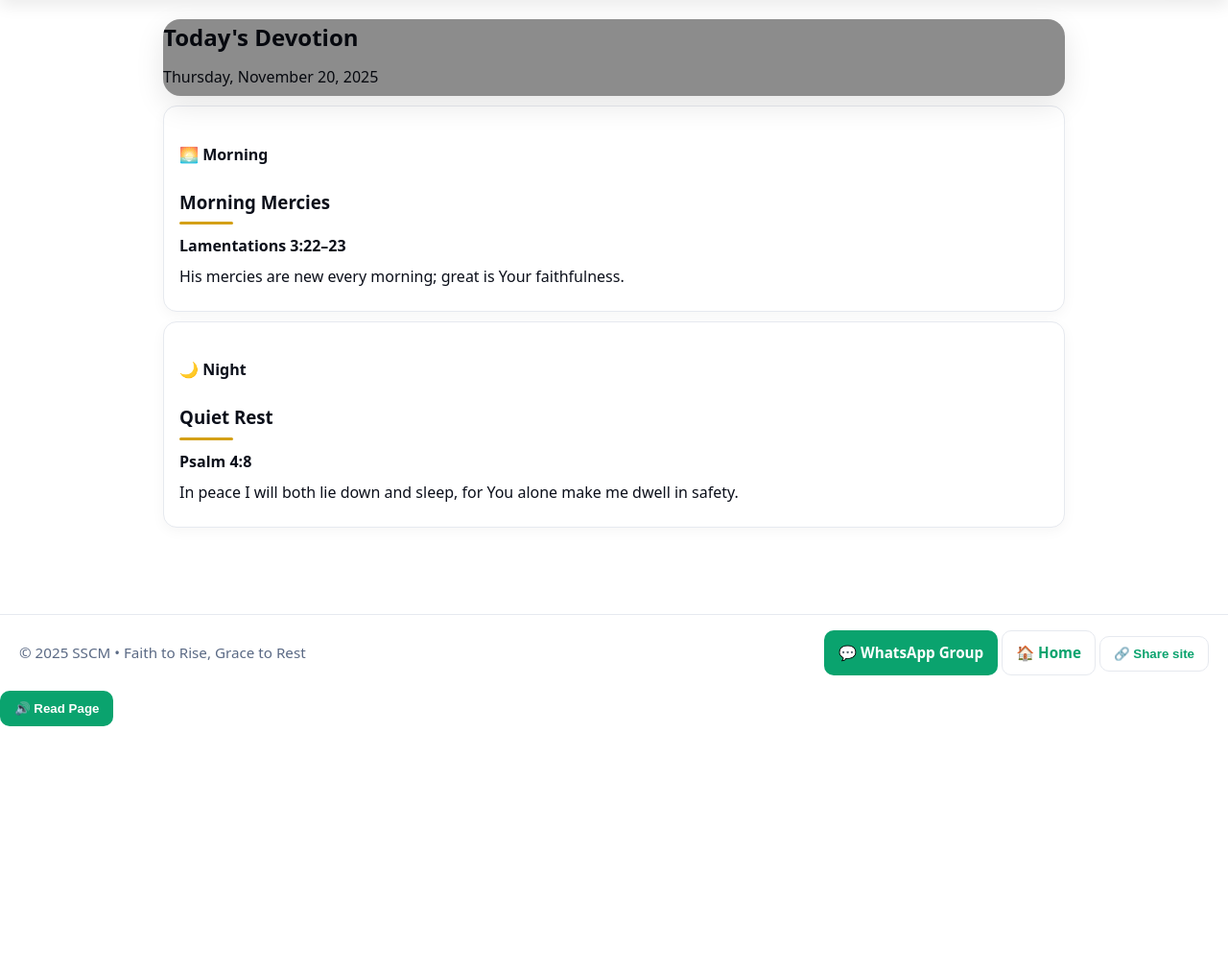
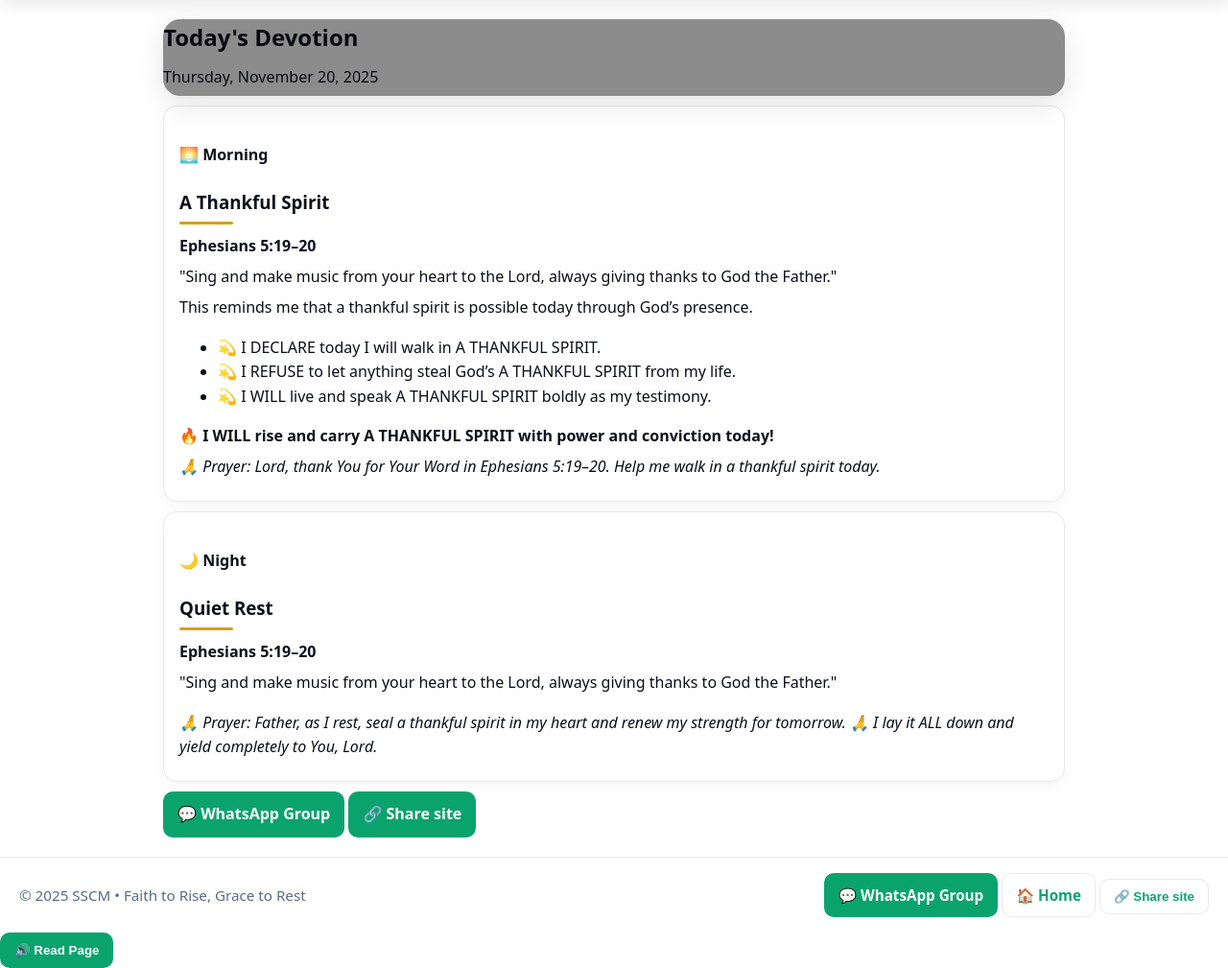
Before and after one commit to SCWB2024/SilentSoulConnectMinistry, a Flask app: page /today in a window 1280 px wide. Shown: the part 95-1104 px from the top of the page at 96% size. Before the commit the page ends 852 px from the top, so only its background shows below. Run offline with Flask 3, Linux system fonts and the light colour scheme.

Commit message:
Fix Today page: load devotions folder, improve JSON loading, restore home route

```diff
--- a/app.py
+++ b/app.py
@@ -1,45 +1,44 @@
 # app.py — SoulStart Devotion (HTTP dev, upgraded study routes) — v13 Full
-# -------------------------------------------------------------------------
-# - HTTP dev (no forced HTTPS)
-# - Auto-open browser on start
-# - CSP relaxed in dev; strict in prod with per-request nonces
-# - CSRF, rate limits, rotating logs
-# - WhatsApp subprocess uses current interpreter
-# - FIX: removed placeholder render_template lines in home()
-# - FIX: clean /study routes (index + detail) + alias endpoint for templates
-# - NEW: template auto-reload + no-cache headers in dev
+from __future__ import annotations
 
-from __future__ import annotations
 import os
-import sys
 import json
 import secrets
 import logging
-import subprocess
 import webbrowser
 from threading import Timer
-from datetime import datetime, date, time
+from datetime import datetime, date
 from pathlib import Path
-from typing import List, Dict
-
 
 from dotenv import load_dotenv  # pyright: ignore[reportMissingImports]
 from flask import (  # pyright: ignore[reportMissingImports]
     Flask, request, session, render_template, redirect,
     url_for, jsonify, send_from_directory, g, flash, abort
 )
+from functools import wraps
 from flask_wtf import CSRFProtect  # pyright: ignore[reportMissingImports]
 from flask_limiter import Limiter  # pyright: ignore[reportMissingImports]
 from flask_limiter.util import get_remote_address  # pyright: ignore[reportMissingImports]
-from flask_talisman import Talisman
 try:
-    from flask_talisman import Talisman
-except Exception:  # keep app usable if talisman isn't available locally
-    Talisman = None  # type: ignore# pyright: ignore[reportMissingImports]
+    from flask_talisman import Talisman  # pyright: ignore[reportMissingImports]
+except Exception:
+    Talisman = None  # type: ignore
+
 from logging.handlers import RotatingFileHandler
+
 
 def is_authed() -> bool:
     return bool(session.get("authed"))
+
+def require_auth(f):
+    """Redirect to login if session is not authed."""
+    @wraps(f)
+    def wrapper(*args, **kwargs):
+        if not is_authed():
+            return redirect(url_for("login"))
+        return f(*args, **kwargs)
+    return wrapper
+
 APP_VERSION = "v13"
 
 # =============================================================================
@@ -52,20 +51,21 @@ DEVOTIONS_ROOT = Path(os.environ.get("DEVOTIONS_ROOT", str(BASE_DIR / "devotions
 
 load_dotenv(BASE_DIR / ".env")
 
-ENV       = os.getenv("APP_ENV", os.getenv("FLASK_ENV", "development")).lower()
-IS_PROD   = ENV == "production"
-IS_HTTPS  = os.environ.get("FORCE_HTTPS", "0") in ("1", "true", "True")
-JOIN_URL  = os.environ.get("JOIN_URL", "https://chat.whatsapp.com/CdkN2V0h8vCDg2AP4saYfG")
-SITE_THEME= os.environ.get("SITE_THEME", "Faith to Rise, Grace to Rest")
+ENV         = os.getenv("APP_ENV", os.getenv("FLASK_ENV", "development")).lower()
+IS_PROD     = ENV == "production"
+IS_HTTPS    = os.environ.get("FORCE_HTTPS", "0") in ("1", "true", "True")
+JOIN_URL    = os.environ.get("JOIN_URL", "https://chat.whatsapp.com/CdkN2V0h8vCDg2AP4saYfG")
+WHATSAPP_GROUP_LINK = "https://chat.whatsapp.com/CdkN2V0h8vCDg2AP4saYfG"
+SITE_THEME  = os.environ.get("SITE_THEME", "Faith to Rise, Grace to Rest")
 PAYPAL_LINK = os.environ.get("PAYPAL_LINK", "")
-ADMIN_PASS= os.environ.get("ADMIN_PASSWORD", "set-a-strong-password")
-SITE_URL  = os.environ.get("SITE_URL", "http://127.0.0.1:5000")
-PORT      = int(os.environ.get("PORT", "5000"))
-AUTO_OPEN = os.environ.get("AUTO_OPEN", "1") in ("1", "true", "True")
-HOST      = os.environ.get("HOST", "127.0.0.1")
+ADMIN_PASS  = os.environ.get("ADMIN_PASSWORD", "set-a-strong-password")
+SITE_URL    = os.environ.get("SITE_URL", "http://127.0.0.1:5000")
+PORT        = int(os.environ.get("PORT", "5000"))
+AUTO_OPEN   = os.environ.get("AUTO_OPEN", "1") in ("1", "true", "True")
+HOST        = os.environ.get("HOST", "127.0.0.1")
 
 # =============================================================================
-# App init
+# App init (single Flask app)
 # =============================================================================
 app = Flask(
     __name__,
@@ -81,12 +81,15 @@ app.config.update(
     SESSION_COOKIE_SAMESITE="Lax",
 )
 
-# Content Security Policy (enough to allow your CSS/inline and images)
+
+# -----------------------------------------------------------------------------
+# Security & middleware
+# -----------------------------------------------------------------------------
 if Talisman:
     csp = {
         "default-src": ["'self'"],
         "style-src":   ["'self'", "'unsafe-inline'"],
-        "script-src":  ["'self'", "'unsafe-inline'"],  # switch to nonces later if you prefer
+        "script-src":  ["'self'", "'unsafe-inline'"],
         "img-src":     ["'self'", "data:"],
         "connect-src": ["'self'"],
     }
@@ -97,16 +100,19 @@ if Talisman:
         force_https=IS_PROD or IS_HTTPS,
     )
 
-# CSRF + Rate limits
 csrf = CSRFProtect(app)
 limiter = Limiter(key_func=get_remote_address, app=app, default_limits=["200/day", "50/hour"])
 
+# -----------------------------------------------------------------------------
 # Logging
+# -----------------------------------------------------------------------------
 logs_dir = BASE_DIR / "logs"
 logs_dir.mkdir(parents=True, exist_ok=True)
 handler = RotatingFileHandler(logs_dir / "app.log", maxBytes=1_000_000, backupCount=5)
 handler.setLevel(logging.INFO)
-handler.setFormatter(logging.Formatter("%(asctime)s %(levelname)s: %(message)s [%(pathname)s:%(lineno)d]"))
+handler.setFormatter(
+    logging.Formatter("%(asctime)s %(levelname)s: %(message)s [%(pathname)s:%(lineno)d]")
+)
 app.logger.addHandler(handler)
 app.logger.info("App startup — %s", APP_VERSION)
 
@@ -332,51 +338,136 @@ def nav_args(active: str, **extra):
 # =============================================================================
 
 # ---------- Home ----------
-@app.route("/")
+@app.route("/", endpoint="home")
 def home():
-    today = datetime.now().date()
-    # Keep variables your home.html may reference
     return render_template(
         "home.html",
-        title="SoulStart Devotion",
-        today=today,
         theme=SITE_THEME,
         join_url=JOIN_URL,
-        hero_title="Come, all who are thirsty",
-        hero_bg=None,                       # fallback to CSS hero
-        hero_class="hero-ambient-day",
-        page_bg_class="bg-image",
-        page_bg_url=url_for("static", filename="img/hero_day.jpg"),
         active="home",
+        hero_bg=None,
+        hero_class="",
+        hero_title="",
     )
+
+from datetime import datetime, date
+from pathlib import Path
+import json, os
 
 # ---------- Today ----------
 @app.route("/today", endpoint="today")
 def today_view():
-    d = datetime.now().date()
-    # Lightweight placeholders so the template always has keys
+    today = date.today()
+    today_iso = today.isoformat()        # "2025-11-20"
+    month_full = today.strftime("%B")    # "November"
+    month_abbr = today.strftime("%b")    # "Nov"
+
+    # 🔹 SAFE FALLBACKS (never show an empty card)
     morning = {
         "title": "Morning Mercies",
         "verse_ref": "Lamentations 3:22–23",
+        "verse_text": "His mercies are new every morning; great is Your faithfulness.",
+        "encouragement_intro": "",
+        "point1": "",
+        "point2": "",
+        "point3": "",
+        "closing": "",
+        "prayer": "",
         "body": "His mercies are new every morning; great is Your faithfulness.",
     }
+
     night = {
         "title": "Quiet Rest",
         "verse_ref": "Psalm 4:8",
+        "verse_text": "In peace I will both lie down and sleep, for You alone make me dwell in safety.",
+        "encouragement_intro": "",
+        "point1": "",
+        "point2": "",
+        "point3": "",
+        "closing": "",
+        "prayer": "",
         "body": "In peace I will both lie down and sleep, for You alone make me dwell in safety.",
     }
+
+    # ---------- LOAD FROM devotions/<Month>/SoulStart_Sunrise_XXX.json ----------
+    root = Path(app.root_path)
+    devo_dir = root / "devotions" / month_full
+
+    sunrise_file = devo_dir / f"SoulStart_Sunrise_{month_abbr}.json"
+    sunset_file = devo_dir / f"SoulStart_Sunset_{month_abbr}.json"
+
+    def load_for_today(path: Path):
+        """Return the entry for today's date from a JSON file, or None."""
+        if not path.exists():
+            return None
+        try:
+            with path.open("r", encoding="utf-8") as f:
+                data = json.load(f)
+        except Exception as e:
+            app.logger.exception("Error reading %s: %s", path, e)
+            return None
+
+        # file can be list or single dict
+        if isinstance(data, list):
+            for item in data:
+                if isinstance(item, dict) and item.get("date") == today_iso:
+                    return item
+        elif isinstance(data, dict):
+            # either one devotion per file, or grouped by date
+            if data.get("date") == today_iso:
+                return data
+            if today_iso in data and isinstance(data[today_iso], dict):
+                return data[today_iso]
+        return None
+
+    sunrise = load_for_today(sunrise_file)
+    sunset = load_for_today(sunset_file)
+
+    if sunrise:
+        tmp = morning.copy()
+        tmp.update(sunrise)
+        morning = tmp
+
+    if sunset:
+        tmp = night.copy()
+        tmp.update(sunset)
+        night = tmp
+
+    # ---------- Build WhatsApp share text from MORNING ----------
+    date_str = today.strftime("%A, %B %d, %Y")
+    whatsapp_share_text = ""
+    if morning:
+        lines = [
+            f"🌅 SoulStart Sunrise – {date_str}",
+            "",
+            f"Theme {morning.get('title', '')}",
+            f"📖 Scripture: {morning.get('verse_ref', '')}-- "
+            f"\"{(morning.get('verse_text') or '').strip()}\"",
+            "",
+            (morning.get("encouragement_intro") or "").strip(),
+            "",
+            (morning.get("point1") or "").strip(),
+            (morning.get("point2") or "").strip(),
+            (morning.get("point3") or "").strip(),
+            (morning.get("closing") or "").strip(),
+            "",
+            f"🙏 Prayer:  {(morning.get('prayer') or '').strip()}",
+            "",
+            f"🔗 Share Us:  {WHATSAPP_GROUP_LINK}",
+        ]
+        whatsapp_share_text = "\n".join([l for l in lines if l])
+
     return render_template(
         "today.html",
-        today=d,
+        today=today,
         morning=morning,
         night=night,
+        whatsapp_share_text=whatsapp_share_text,
+        whatsapp_group_link=WHATSAPP_GROUP_LINK,
         theme=SITE_THEME,
-        join_url=JOIN_URL,
-        hero_bg=None,
-        hero_class="hero-ambient-day",
-        page_bg_class="",
         active="today",
     )
+
 
 # ---------- Verses ----------
 def _safe_static(filename: str) -> str | None:
@@ -500,10 +591,47 @@ def logout():
     return redirect(url_for("home"))
 
 @app.route("/admin")
+@require_auth
 def admin():
-    if not is_authed():
-        return redirect(url_for("login"))
-    return render_template("admin.html", theme=SITE_THEME, join_url=JOIN_URL, active="admin")
+    return render_template(
+        "admin.html",
+        theme=SITE_THEME,
+        join_url=JOIN_URL,
+        active="admin",
+        today_str=date.today().isoformat(),
+    )
+
+
+@app.route("/admin/whatsapp/send", methods=["POST"])
+@require_auth
+def admin_whatsapp_send():
+    form = request.form
+
+    payload = {
+        "date": form.get("date"),
+        "mode": form.get("mode"),
+        "chat": form.get("chat") or "Silent SoulConnect",
+        "paste_delay": form.get("paste_delay"),
+        "send": "send" in form,
+        "open_only": "open_only" in form,
+        "dry_run": "dry_run" in form,
+    }
+
+    app.logger.info("Admin WhatsApp request: %s", payload)
+
+    return jsonify({
+        "ok": True,
+        "message": "Admin WhatsApp endpoint stub — no messages actually sent.",
+        "received": payload,
+    })
+
+    app.logger.info("Admin WhatsApp request: %s", payload)
+
+    return jsonify({
+        "ok": True,
+        "message": "Admin WhatsApp endpoint stub — no messages actually sent.",
+        "received": payload,
+    })
 
 # ---------- Favicon ----------
 @app.route("/favicon.ico")
--- a/templates/admin.html
+++ b/templates/admin.html
@@ -49,9 +49,9 @@
 <div class="card admin-card">
   <h3>People</h3>
   <p>
-    <a class="btn soft" href="{{ url_for('admin_requests') }}">📥 Prayer Requests</a>
-    <a class="btn soft" href="{{ url_for('admin_volunteers') }}">👐 Volunteers</a>
-    <a class="btn soft" href="{{ url_for('admin_feedback') }}">💬 Feedback</a>
+    <a class="btn soft" href="{{ url_for('admin') }}">📥 Prayer Requests</a>
+    <a class="btn soft" href="{{ url_for('volunteer') }}">👐 Volunteers</a>
+    <a class="btn soft" href="{{ url_for('feedback_view') }}">📝 Feedback</a>
   </p>
 </div>
 
--- a/templates/today.html
+++ b/templates/today.html
@@ -7,18 +7,107 @@
 </section>
 
 <div class="grid-2">
+
+  <!-- MORNING DEVOTION -->
   <div class="card morning">
     <h4>🌅 Morning</h4>
+
+    {% if morning.title %}
       <h3>{{ morning.title }}</h3>
+    {% endif %}
+
+    {% if morning.verse_ref %}
       <p><b>{{ morning.verse_ref }}</b></p>
+    {% endif %}
+
+    {# new-style content: verse_text / intro / points / closing / prayer #}
+    {% if morning.verse_text or morning.encouragement_intro
+          or morning.point1 or morning.point2 or morning.point3
+          or morning.closing or morning.prayer %}
+
+      {% if morning.verse_text %}
+        <p class="verse-text">"{{ morning.verse_text }}"</p>
+      {% endif %}
+
+      {% if morning.encouragement_intro %}
+        <p>{{ morning.encouragement_intro }}</p>
+      {% endif %}
+
+      <ul class="list-unstyled">
+        {% if morning.point1 %}<li>{{ morning.point1 }}</li>{% endif %}
+        {% if morning.point2 %}<li>{{ morning.point2 }}</li>{% endif %}
+        {% if morning.point3 %}<li>{{ morning.point3 }}</li>{% endif %}
+      </ul>
+
+      {% if morning.closing %}
+        <p><strong>{{ morning.closing }}</strong></p>
+      {% endif %}
+
+      {% if morning.prayer %}
+        <p><em>🙏 Prayer: {{ morning.prayer }}</em></p>
+      {% endif %}
+
+    {# fallback – old style 'body' field #}
+    {% elif morning.body %}
       <p>{{ morning.body }}</p>
+    {% endif %}
   </div>
 
+  <!-- NIGHT DEVOTION -->
   <div class="card night dark">
     <h4>🌙 Night</h4>
+
+    {% if night.title %}
       <h3>{{ night.title }}</h3>
+    {% endif %}
+
+    {% if night.verse_ref %}
       <p><b>{{ night.verse_ref }}</b></p>
+    {% endif %}
+
+    {% if night.verse_text or night.encouragement_intro
+          or night.point1 or night.point2 or night.point3
+          or night.closing or night.prayer %}
+
+      {% if night.verse_text %}
+        <p class="verse-text">"{{ night.verse_text }}"</p>
+      {% endif %}
+
+      {% if night.encouragement_intro %}
+        <p>{{ night.encouragement_intro }}</p>
+      {% endif %}
+
+      <ul class="list-unstyled">
+        {% if night.point1 %}<li>{{ night.point1 }}</li>{% endif %}
+        {% if night.point2 %}<li>{{ night.point2 }}</li>{% endif %}
+        {% if night.point3 %}<li>{{ night.point3 }}</li>{% endif %}
+      </ul>
+
+      {% if night.closing %}
+        <p><strong>{{ night.closing }}</strong></p>
+      {% endif %}
+
+      {% if night.prayer %}
+        <p><em>🙏 Prayer: {{ night.prayer }}</em></p>
+      {% endif %}
+
+    {% elif night.body %}
       <p>{{ night.body }}</p>
+    {% endif %}
   </div>
+
 </div>
+
+<!-- Buttons row (unchanged layout, but wired to share text) -->
+<div class="actions-row">
+  <a href="{{ whatsapp_group_link }}" class="btn btn-success">
+    💬 WhatsApp Group
+  </a>
+
+  <a href="https://wa.me/?text={{ whatsapp_share_text | urlencode }}"
+     class="btn btn-outline-secondary">
+    🔗 Share site
+  </a>
+</div>
+
 {% endblock %}
```
Lines whose indentation alone changed are shown as unchanged.
